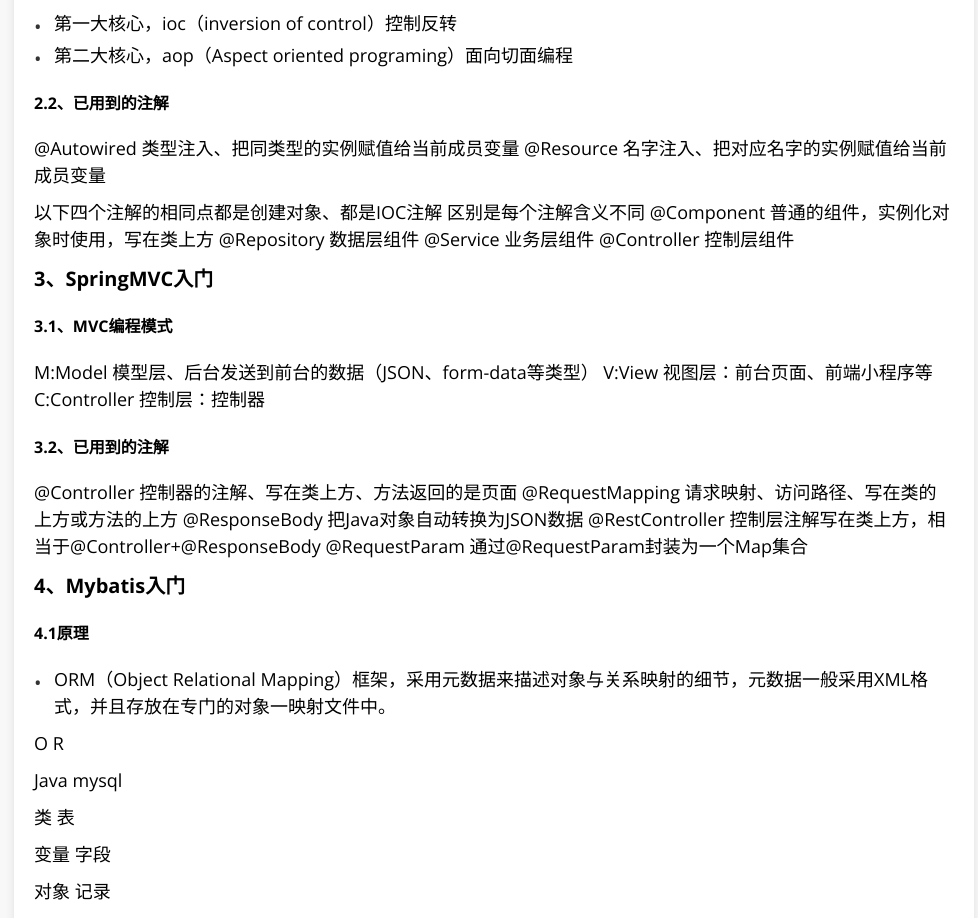
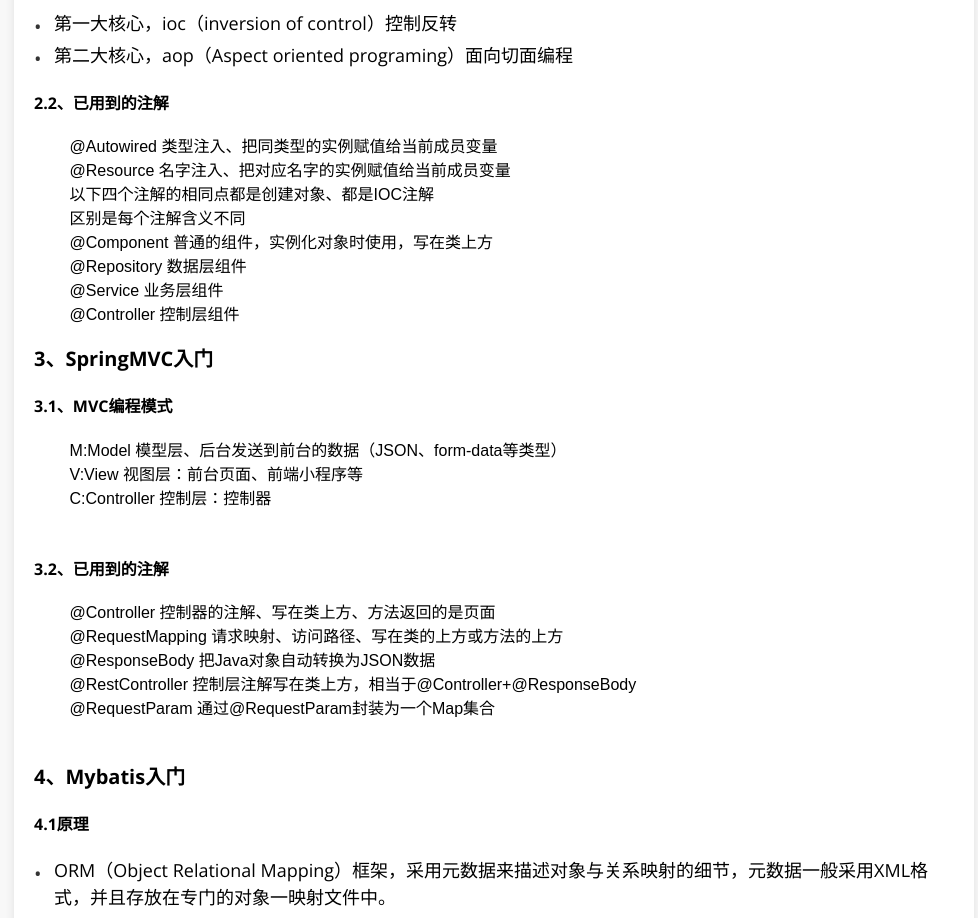
Before and after one commit to YanShangxue/YanShangxue.github.io, a plain HTML site: page notes/SSM基础（实习总结）.html in a window 1280 px wide. Shown: the part 820-1738 px from the top of the page, without its empty margins (146-1124 px from the left). Drawn offline with nearby package versions, Linux system fonts and the light colour scheme.

Commit message:
修改SSM基础段落格式

```diff
--- a/note.css
+++ b/note.css
@@ -260,3 +260,7 @@
     width: 100%; /* 使图片宽度始终等于其父容器的宽度 */
     height: auto; /* 保持图片的原始宽高比 */
 }
+.text pre {
+    font-family: Arial, sans-serif;
+    line-height: 1.5;
+  }
--- a/notes/SSM基础（实习总结）.html
+++ b/notes/SSM基础（实习总结）.html
@@ -61,25 +61,36 @@
 
 			</ul>
 			<h4 id='22已用到的注解'>2.2、已用到的注解</h4>
-	<p>@Autowired 类型注入、把同类型的实例赋值给当前成员变量
-		@Resource 名字注入、把对应名字的实例赋值给当前成员变量</p>
-	<p>以下四个注解的相同点都是创建对象、都是IOC注解
+			<div class="text">
+				<pre>
+	@Autowired 类型注入、把同类型的实例赋值给当前成员变量
+	@Resource 名字注入、把对应名字的实例赋值给当前成员变量
+	以下四个注解的相同点都是创建对象、都是IOC注解
 	区别是每个注解含义不同
 	@Component 普通的组件，实例化对象时使用，写在类上方
 	@Repository 数据层组件
 	@Service 业务层组件
-		@Controller 控制层组件</p>
+	@Controller 控制层组件</pre>
+			</div>
 			<h3 id='3springmvc入门'>3、SpringMVC入门</h3>
 			<h4 id='31mvc编程模式'>3.1、MVC编程模式</h4>
-	<p>M:Model 模型层、后台发送到前台的数据（JSON、form-data等类型）
+			<div class="text">
+				<pre>
+	M:Model 模型层、后台发送到前台的数据（JSON、form-data等类型）
 	V:View 视图层：前台页面、前端小程序等
-		C:Controller 控制层：控制器</p>
+	C:Controller 控制层：控制器
+	</pre>
+			</div>
 			<h4 id='32已用到的注解'>3.2、已用到的注解</h4>
-	<p>@Controller 控制器的注解、写在类上方、方法返回的是页面
+			<div class="text">
+				<pre>
+	@Controller 控制器的注解、写在类上方、方法返回的是页面
 	@RequestMapping 请求映射、访问路径、写在类的上方或方法的上方
 	@ResponseBody 把Java对象自动转换为JSON数据
 	@RestController 控制层注解写在类上方，相当于@Controller+@ResponseBody
-		@RequestParam 通过@RequestParam封装为一个Map集合</p>
+	@RequestParam 通过@RequestParam封装为一个Map集合
+	</pre>
+			</div>
 			<h3 id='4mybatis入门'>4、Mybatis入门</h3>
 			<h4 id='41原理'>4.1原理</h4>
 			<ul>
```
Lines whose indentation alone changed are shown as unchanged.
